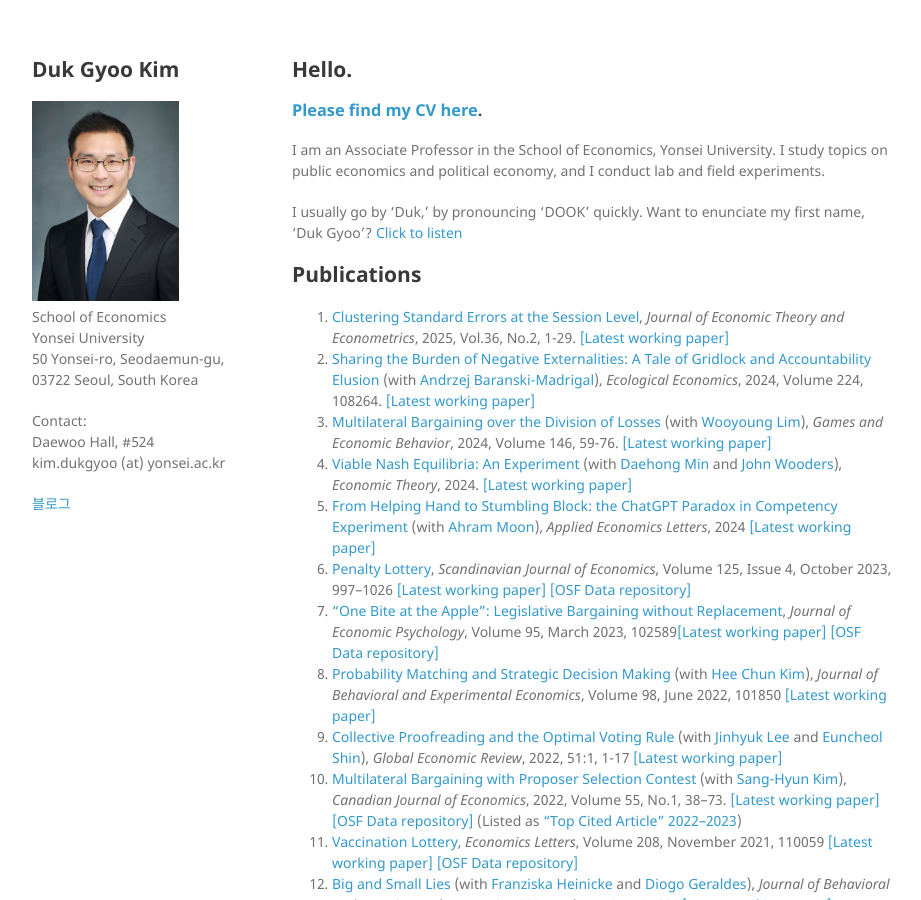
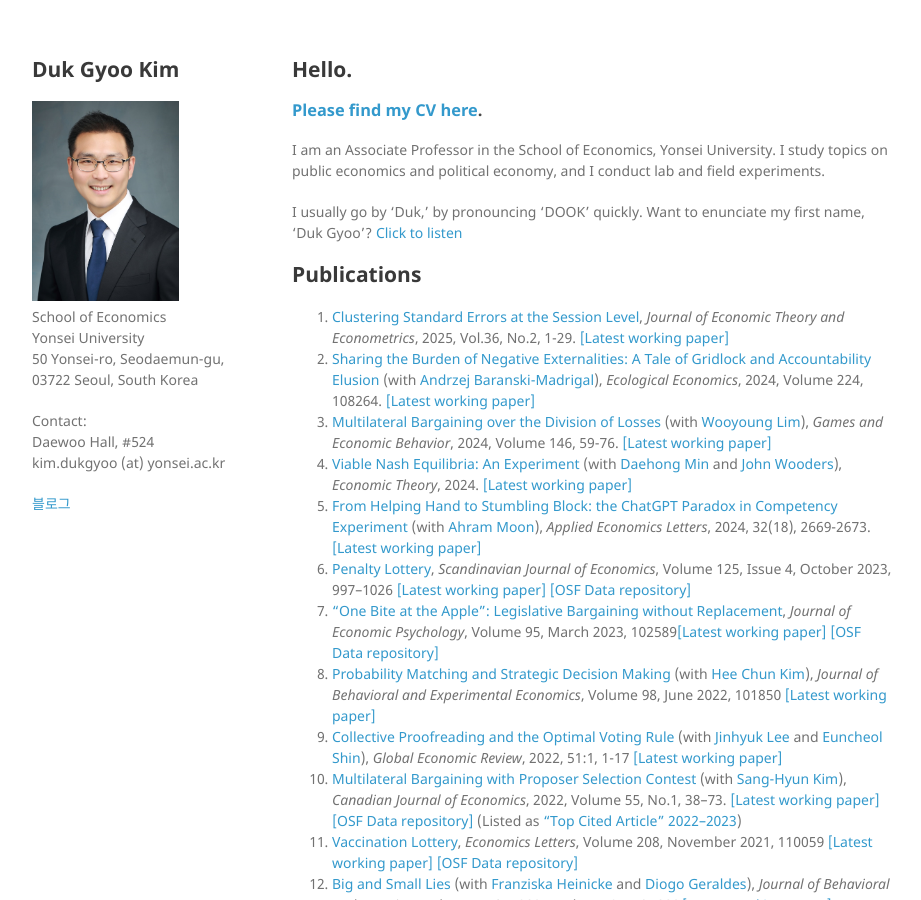
Before and after one commit to kimdukgyoo/kimdukgyoo.github.io, a Jekyll site: the page built from index.md, in a window 1280 px wide and 900 px high. Shown: the whole window, without its empty margins (178-1099 px from the left). Built offline with Jekyll 4.4.1, drawn with Linux system fonts in a browser that asks for light colours; our own code applies the rules of GitHub Pages for plain Markdown files.

Commit message:
Update index.md

```diff
--- a/index.md
+++ b/index.md
@@ -21,7 +21,7 @@ I usually go by 'Duk,' by pronouncing 'DOOK' quickly. Want to enunciate my first
 1. <a href="https://doi.org/10.1016/j.ecolecon.2024.108264" target="_blank">Sharing the Burden of Negative Externalities: A Tale of Gridlock and Accountability Elusion</a> (with <a href="http://www.abarmad.com/" target="_blank">Andrzej Baranski-Madrigal</a>), _Ecological Economics_, 2024, Volume 224, 108264. <a href="https://kimdukgyoo.github.io/PDFfiles/SharingNegative.pdf" target="_blank">[Latest working paper]</a>
 1. <a href="https://authors.elsevier.com/sd/article/S0899-8256(24)00062-9" target="_blank">Multilateral Bargaining over the Division of Losses</a> (with <a href="http://wooyoung.people.ust.hk/" target="_blank">Wooyoung Lim</a>), _Games and Economic Behavior_, 2024, Volume 146, 59-76. <a href="https://kimdukgyoo.github.io/PDFfiles/MBL.pdf" target="_blank">[Latest working paper]</a>
 2. <a href="https://doi.org/10.1007/s00199-024-01585-6" target="_blank">Viable Nash Equilibria: An Experiment</a> (with <a href="http://www.daehongmin.com/" target="_blank">Daehong Min</a> and <a href="http://johnwooders.com/" target="_blank">John Wooders</a>), _Economic Theory_, 2024. <a href="https://kimdukgyoo.github.io/PDFfiles/ViableNash.pdf" target="_blank">[Latest working paper]</a>
-3. <a href="https://www.tandfonline.com/doi/full/10.1080/13504851.2024.2337330" target="_blank">From Helping Hand to Stumbling Block: the ChatGPT Paradox in Competency Experiment</a> (with <a href="https://kisdi.re.kr/eng/brain/e/view.do?key=m2102103227762&brainSn=23" target="_blank">Ahram Moon</a>), _Applied Economics Letters_, 2024 <a href="https://www.cesifo.org/DocDL/cesifo1_wp11002.pdf" target="_blank">[Latest working paper]</a>
+3. <a href="https://www.tandfonline.com/doi/full/10.1080/13504851.2024.2337330" target="_blank">From Helping Hand to Stumbling Block: the ChatGPT Paradox in Competency Experiment</a> (with <a href="https://kisdi.re.kr/eng/brain/e/view.do?key=m2102103227762&brainSn=23" target="_blank">Ahram Moon</a>), _Applied Economics Letters_, 2024, 32(18), 2669-2673. <a href="https://www.cesifo.org/DocDL/cesifo1_wp11002.pdf" target="_blank">[Latest working paper]</a>
 4. <a href="https://doi.org/10.1111/sjoe.12528" target="_blank">Penalty Lottery</a>, _Scandinavian Journal of Economics_, Volume 125, Issue 4, October 2023, 997--1026 <a href="https://kimdukgyoo.github.io/PDFfiles/PenaltyLottery.pdf" target="_blank">[Latest working paper]</a> <a href="https://osf.io/q7ykx/" target="_blank">[OSF Data repository]</a>
 5. <a href="https://doi.org/10.1016/j.joep.2022.102589" target="_blank">"One Bite at the Apple": Legislative Bargaining without Replacement</a>, _Journal of Economic Psychology_, Volume 95, March 2023, 102589<a href="https://kimdukgyoo.github.io/PDFfiles/OneBiteAtTheApple.pdf" target="_blank">[Latest working paper]</a> <a href="https://osf.io/vyjnz/" target="_blank">[OSF Data repository]</a>
 6. <a href="https://authors.elsevier.com/sd/article/S2214-8043(22)00025-8" target="_blank">Probability Matching and Strategic Decision Making</a> (with <a href="https://sites.google.com/site/hckim0822/home" target="_blank">Hee Chun Kim</a>), _Journal of Behavioral and Experimental Economics_, Volume 98, June 2022, 101850 <a href="https://kimdukgyoo.github.io/PDFfiles/ProbMatching.pdf" target="_blank">[Latest working paper]</a>
```
